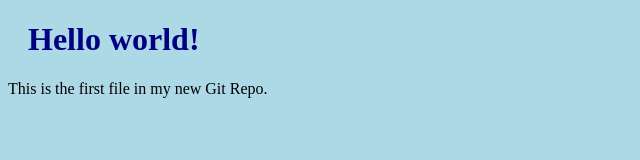
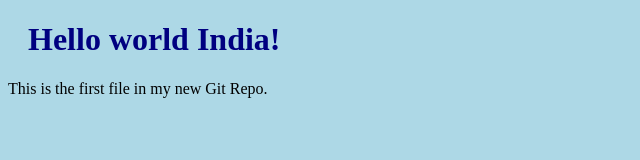
Before and after one commit to santoshmahantyit/test, a plain HTML site: page index.html in a window 1280 px wide. Shown: the whole page, without its empty margins (0-640 px from the left). Drawn offline with Linux system fonts and the light colour scheme.

Commit message:
Updated index.html with a new line

```diff
--- a/index.html
+++ b/index.html
@@ -6,7 +6,8 @@
 </head>
 <body>
 
-<h1>Hello world!</h1>
+<h1>Hello world India!</h1>
+
 <p>This is the first file in my new Git Repo.</p>
 
 </body>
```
